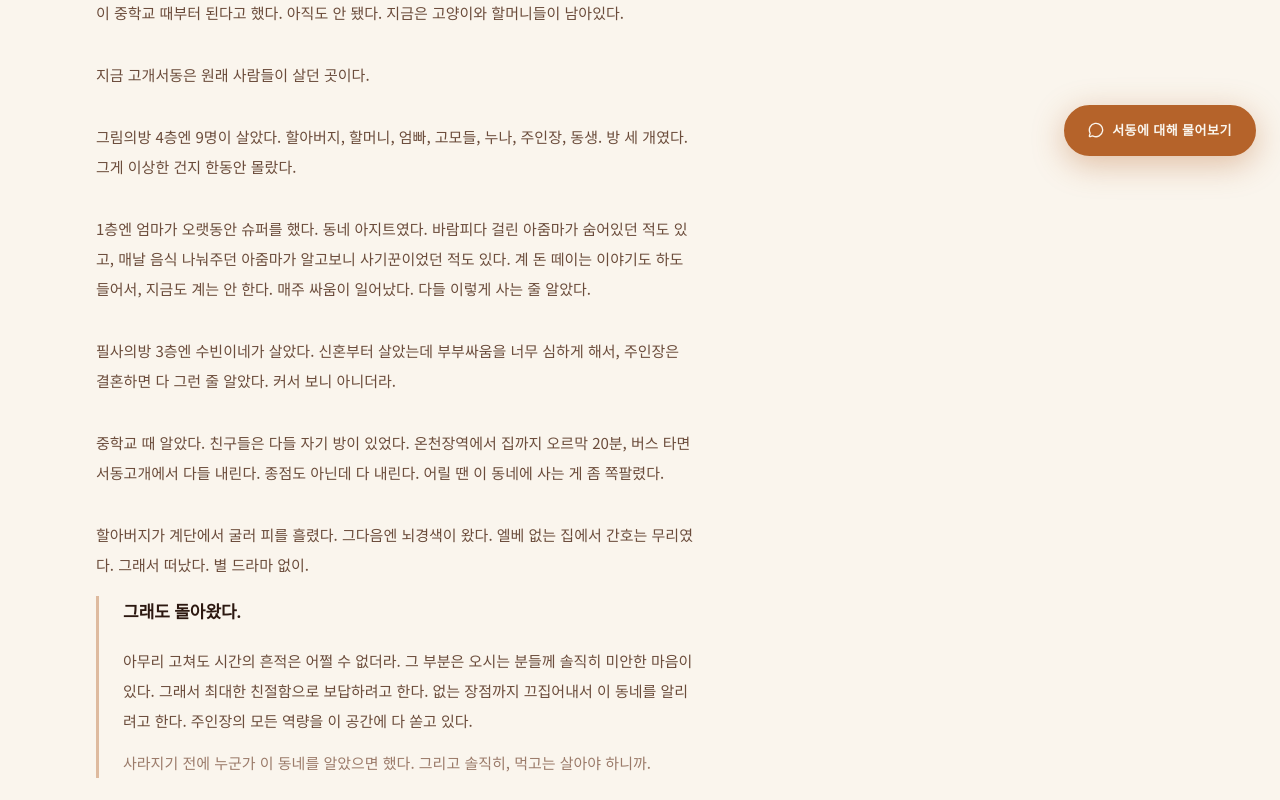
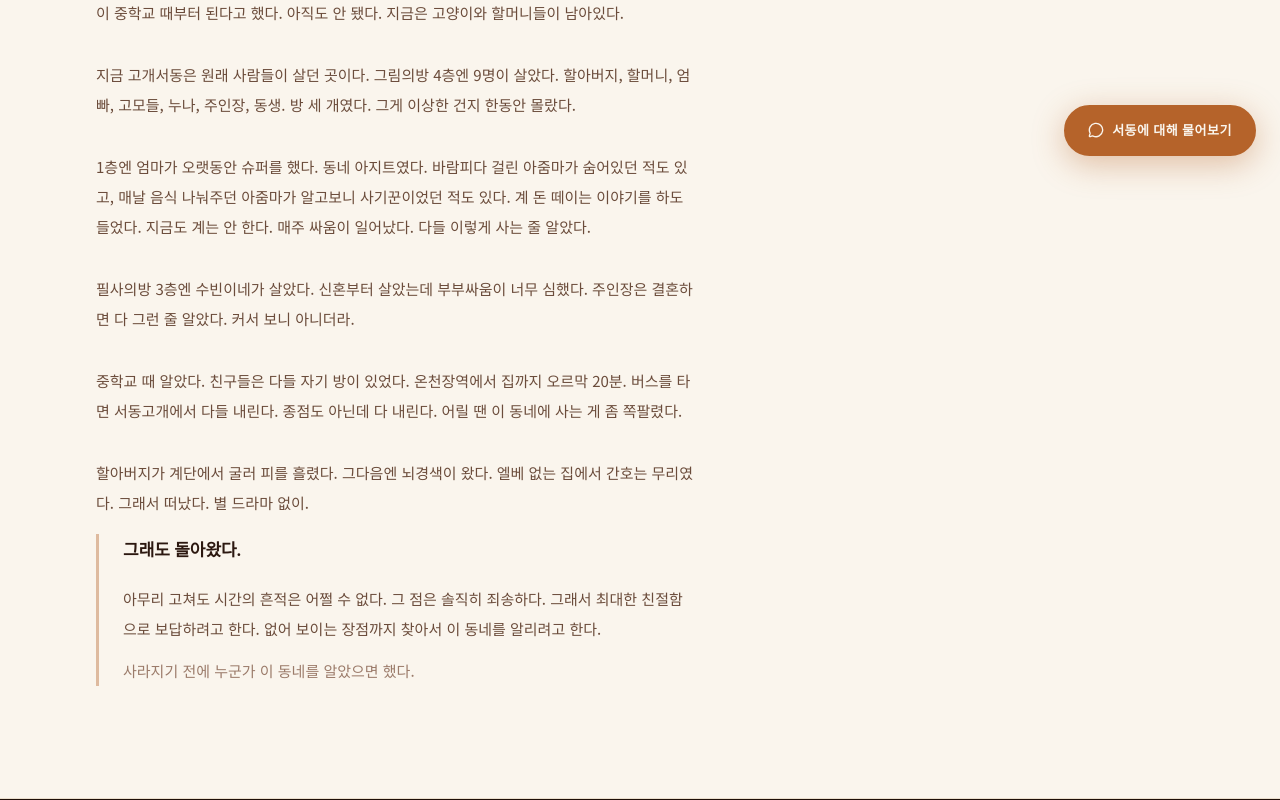
Before and after one commit to bksong772/gogaeseodong, a Next.js app: page /story in a window 1280 px wide. Shown: the part 620-1420 px from the top of the page. Built offline with nearby package versions, Linux system fonts and the light colour scheme; a web font is replaced by a local one.

Commit message:
Polish story text: fix grammar, trim two lines

```diff
--- a/app/story/page.tsx
+++ b/app/story/page.tsx
@@ -84,9 +84,6 @@ export default function StoryPage() {
             {/* 건물 */}
             <p>
               지금 고개서동은 원래 사람들이 살던 곳이다.
-            </p>
-
-            <p>
               그림의방 4층엔 9명이 살았다. 할아버지, 할머니, 엄빠, 고모들, 누나, 주인장, 동생.
               방 세 개였다. 그게 이상한 건지 한동안 몰랐다.
             </p>
@@ -95,21 +92,20 @@ export default function StoryPage() {
               1층엔 엄마가 오랫동안 슈퍼를 했다. 동네 아지트였다.
               바람피다 걸린 아줌마가 숨어있던 적도 있고,
               매날 음식 나눠주던 아줌마가 알고보니 사기꾼이었던 적도 있다.
-              계 돈 떼이는 이야기도 하도 들어서, 지금도 계는 안 한다.
+              계 돈 떼이는 이야기를 하도 들었다. 지금도 계는 안 한다.
               매주 싸움이 일어났다. 다들 이렇게 사는 줄 알았다.
             </p>
 
             <p>
               필사의방 3층엔 수빈이네가 살았다.
-              신혼부터 살았는데 부부싸움을 너무 심하게 해서,
-              주인장은 결혼하면 다 그런 줄 알았다.
-              커서 보니 아니더라.
+              신혼부터 살았는데 부부싸움이 너무 심했다.
+              주인장은 결혼하면 다 그런 줄 알았다. 커서 보니 아니더라.
             </p>
 
             {/* 주인장 */}
             <p>
               중학교 때 알았다. 친구들은 다들 자기 방이 있었다.
-              온천장역에서 집까지 오르막 20분, 버스 타면 서동고개에서 다들 내린다.
+              온천장역에서 집까지 오르막 20분. 버스를 타면 서동고개에서 다들 내린다.
               종점도 아닌데 다 내린다.
               어릴 땐 이 동네에 사는 게 좀 쪽팔렸다.
             </p>
@@ -139,15 +135,13 @@ export default function StoryPage() {
                 그래도 돌아왔다.
               </p>
               <p>
-                아무리 고쳐도 시간의 흔적은 어쩔 수 없더라.
-                그 부분은 오시는 분들께 솔직히 미안한 마음이 있다.
+                아무리 고쳐도 시간의 흔적은 어쩔 수 없다.
+                그 점은 솔직히 죄송하다.
                 그래서 최대한 친절함으로 보답하려고 한다.
-                없는 장점까지 끄집어내서 이 동네를 알리려고 한다.
-                주인장의 모든 역량을 이 공간에 다 쏟고 있다.
+                없어 보이는 장점까지 찾아서 이 동네를 알리려고 한다.
               </p>
               <p style={{ color: "#9B7B6A", marginTop: "12px" }}>
                 사라지기 전에 누군가 이 동네를 알았으면 했다.
-                그리고 솔직히, 먹고는 살아야 하니까.
               </p>
             </div>
 
```
